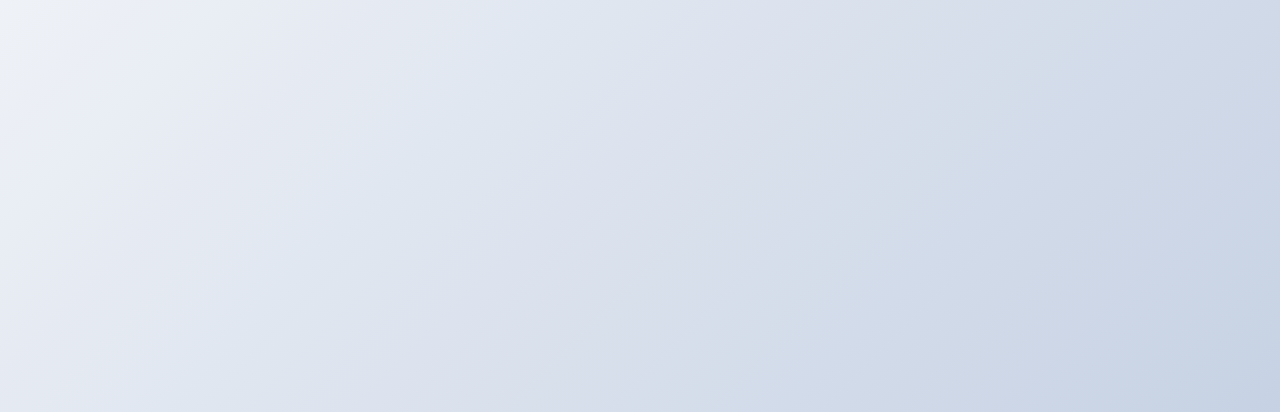
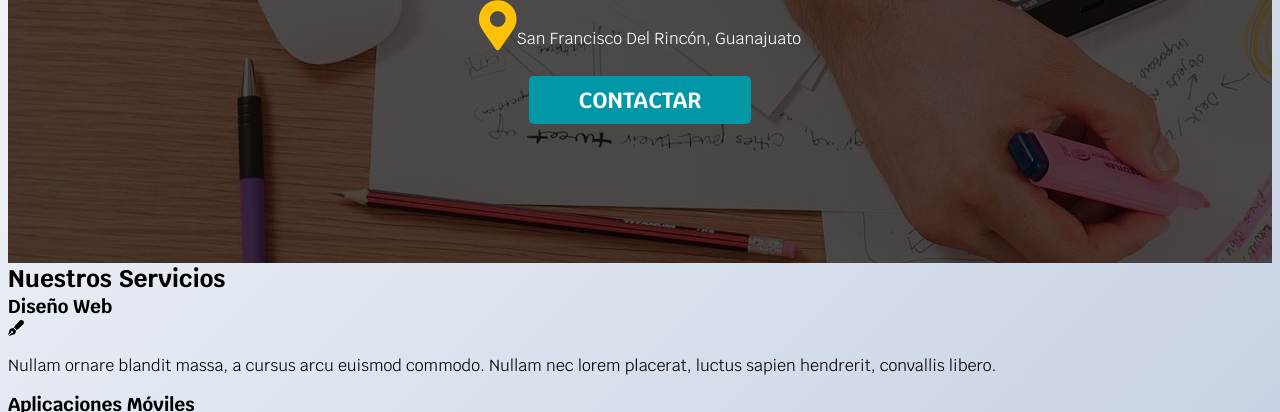
Before and after one commit to Maricorazo95/Sitio_Web_Freelancer, a plain HTML site: page index.html in a window 1280 px wide. Shown: the part 263-675 px from the top of the page. Drawn offline with Linux system fonts and the light colour scheme.

Commit message:
301118-temas

```diff
--- a/css/style.css
+++ b/css/style.css
@@ -1,14 +1,16 @@
 :root{
+    --primario: #ffc107;
+    --secundario:#0097a7;
     --oscuro: #212121;
 }
 
 html{
     box-sizing: border-box;
-}
-*, *:before, *:after{
-    box-sizing: inherit;
     min-height: 100%;
     font-size: 62.5%;
+}
+*, *::before, *::after{
+    box-sizing: inherit;
 }
 
 body{
@@ -16,6 +18,9 @@ body{
     background-image: linear-gradient(135deg, #f5f7fa 0%, #c3cfe2 100%);
     min-height: 100%;
     font-size: 1.6rem;
+}
+h1, h2, h3{
+    margin: 0;
 }
 .site-header{
     background-color: #ffffff;
@@ -49,3 +54,43 @@ body{
         margin-bottom: 0;
     }
 }
+
+.hero{
+    height: 45rem;
+    background-image: url(../img/hero.jpg);
+    position: relative;
+    display: flex;
+    justify-content: center;
+    align-items: center;
+}
+.hero::after{
+    content: '';
+    background-color: rgba(0, 0, 0, .7);
+    position: absolute;
+    top: 0;
+    left: 0;
+    right: 0;
+    bottom: 0;
+}
+.contenedor-hero{
+    color: #ffffff;
+    position: relative;
+    z-index: 1;
+    text-align: center;
+}
+.contenedor-hero i{
+    font-size: 5rem;
+    color: var(--primario);
+}
+.boton{
+    background-color: var(--secundario);
+    padding: 1rem 5rem;
+    display: inline-block;
+    margin: 1rem;
+    color: #ffffff;
+    text-decoration: none;
+    text-transform: uppercase;
+    font-weight: 700;
+    font-size: 2.2rem;
+    border-radius: .5rem;
+}
--- a/index.html
+++ b/index.html
@@ -10,6 +10,7 @@
     <link href="https://fonts.googleapis.com/css?family=Krub:400,700" rel="stylesheet">
     <link rel="stylesheet" href="https://use.fontawesome.com/releases/v5.5.0/css/all.css" integrity="sha384-B4dIYHKNBt8Bc12p+WXckhzcICo0wtJAoU8YZTY5qE0Id1GSseTk6S+L3BlXeVIU" crossorigin="anonymous">
 </head>
+
 <body>
     <header class="site-header">
         <nav>
@@ -19,5 +20,48 @@
             <a href="#">Contactos</a>
         </nav>
     </header>
+
+    <div class="hero">
+        <div class="contenedor-hero">
+            <h1>Diseño y Desarrollo Frelancer</h1>
+            <p><i class="fas fa-map-marker-alt"></i>San Francisco Del Rincón, Guanajuato</p>
+            <a href="#" class="boton">Contactar</a>
+        </div>
+    </div>
+
+    <main class="servicios contenedor">
+
+        <h2>Nuestros Servicios</h2>
+        <div class="contenedor-servicios">
+            <div class="servicio">
+                <h3>Diseño Web</h3>
+                <div class="iconos">
+                    <i class="fas fa-pen-fancy"></i>
+                </div>
+                <p>Nullam ornare blandit massa, a cursus arcu euismod commodo. Nullam nec lorem placerat, luctus sapien hendrerit, convallis libero. </p>            </div>
+        </div>
+        <div class="contenedor-servicios">
+            <div class="servicio">
+                <h3>Aplicaciones Móviles</h3>
+                <div class="iconos">
+                    <i class="fab fa-android"></i>
+                    <i class="fab fa-apple"></i>
+                </div>
+                <p>Nullam ornare blandit massa, a cursus arcu euismod commodo. Nullam nec lorem placerat, luctus sapien hendrerit, convallis libero.</p>
+            </div>
+        </div>
+        <div class="contenedor-servicios">
+            <div class="servicio">
+                <h3>Social Media</h3>
+                <div class="iconos">
+                    <i class="fab fa-facebook-square"></i>
+                    <i class="fab fa-twitter"></i>
+                </div>
+                <p>Nullam ornare blandit massa, a cursus arcu euismod commodo. Nullam nec lorem placerat, luctus sapien hendrerit, convallis libero.</p>            </div>
+        </div>
+
+    </main>
+
 </body>
+
 </html>
```
